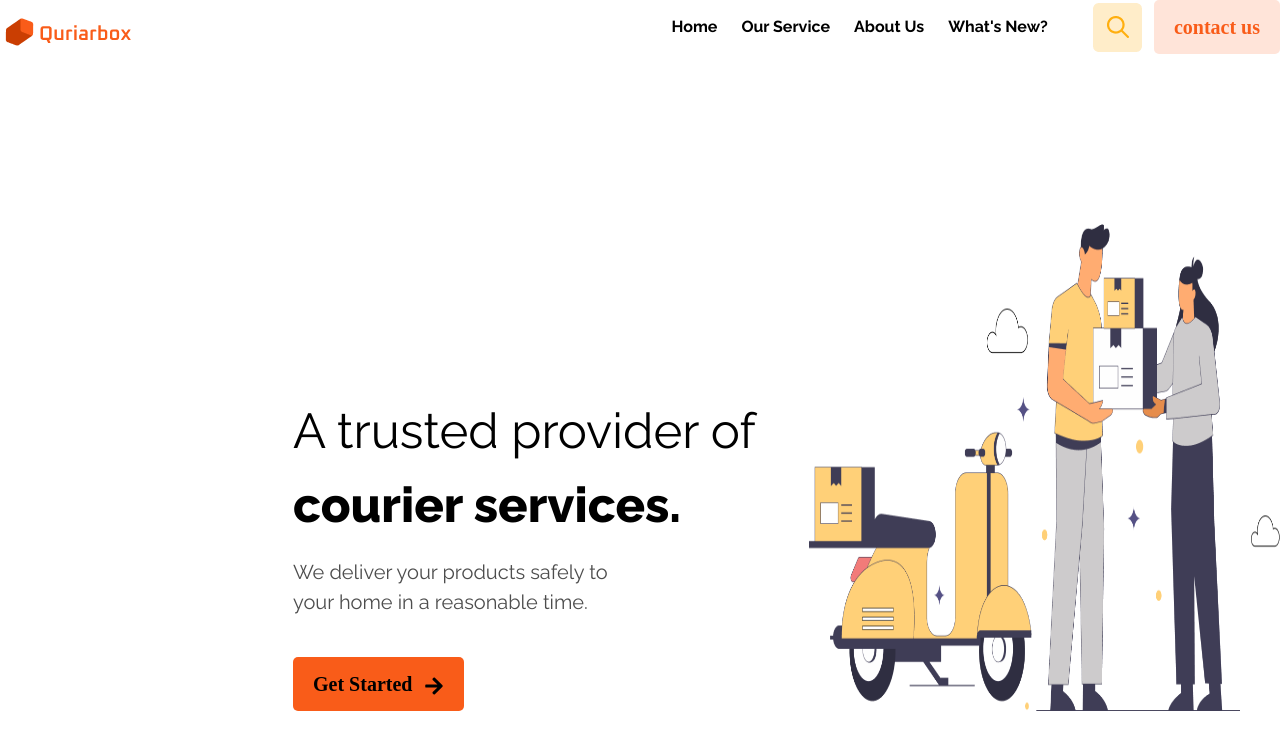
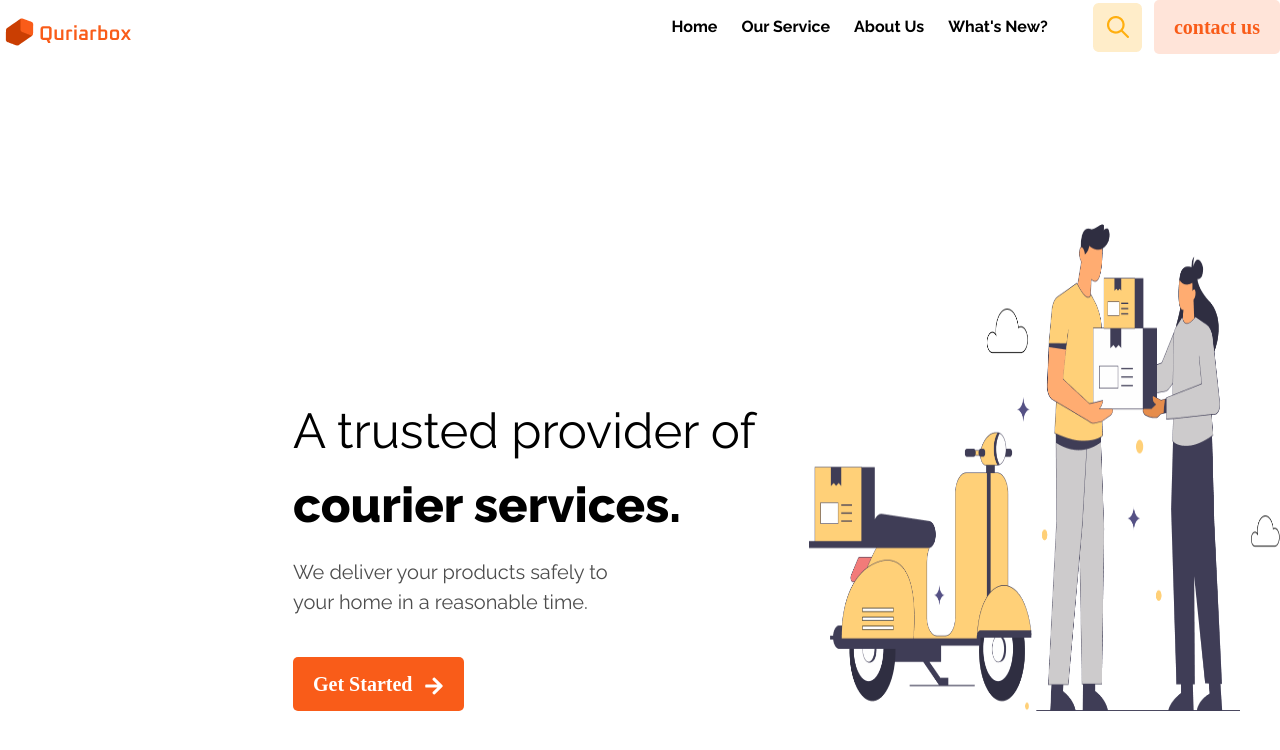
Before and after one commit to mahmudashif/Quriar, a React (Vite) app: page / in a window 1280 px wide. Shown: the top 750 px of the page. Built offline with nearby package versions, Linux system fonts and the light colour scheme.

Commit message:
button text color change

```diff
--- a/src/Banner/Banner.jsx
+++ b/src/Banner/Banner.jsx
@@ -13,7 +13,7 @@ const Banner = () => {
         <p className="text-[20px] w-[330px] text-[#4D4D4D] mt-4">
           We deliver your products safely to your home in a reasonable time.
         </p>
-        <button className="text-[20px] px-5 py-3 bg-[#F95C19] rounded-[5px] mt-10 font-extrabold capitalize font-oxanium">
+        <button className="text-[20px] text-white px-5 py-3 bg-[#F95C19] rounded-[5px] mt-10 font-extrabold capitalize font-oxanium">
           get started<FaArrowRight className="inline ml-3 text-[20px]" />
         </button>
       </div>
```
